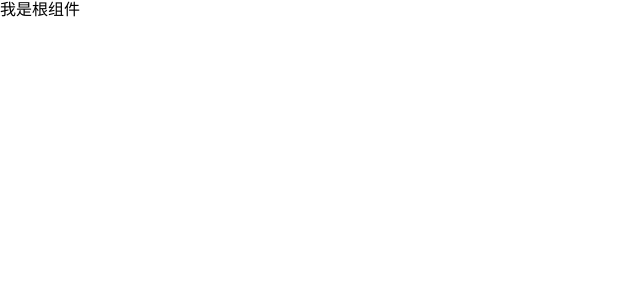
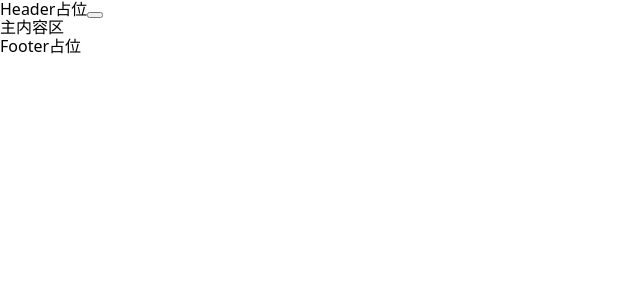
Before and after one commit to 518luck/resume, a React (Vite) app: page / in a window 1280 px wide. Shown: the top 300 px of the page, without its empty margins (0-640 px from the left). Built offline with nearby package versions, Linux system fonts and the light colour scheme.

Commit message:
首页配置

```diff
--- a/package.json
+++ b/package.json
@@ -10,6 +10,7 @@
     "preview": "vite preview"
   },
   "dependencies": {
+    "antd": "^5.25.3",
     "modern-normalize": "^3.0.1",
     "react": "^19.1.0",
     "react-dom": "^19.1.0",
--- a/src/App.tsx
+++ b/src/App.tsx
@@ -1,5 +1,15 @@
+import Header from '@/components/Header'
+import Footer from '@/components/Footer'
+import styles from '@/styles/App.module.scss'
+
 function App() {
-  return <>我是根组件</>
+  return (
+    <div className={styles.appContainer}>
+      <Header />
+      <main>主内容区</main>
+      <Footer />
+    </div>
+  )
 }
 
 export default App
--- /dev/null
+++ b/src/components/Footer/index.tsx
@@ -0,0 +1,5 @@
+function Footer() {
+  return <div>Footer占位</div>
+}
+
+export default Footer
--- /dev/null
+++ b/src/components/Header/index.tsx
@@ -0,0 +1,11 @@
+import {Buttom } from '@'
+function Header() {
+  return (
+    <div>
+      Header占位
+      <button></button>
+    </div>
+  )
+}
+
+export default Header
--- a/src/main.tsx
+++ b/src/main.tsx
@@ -3,9 +3,9 @@ import { RouterProvider } from 'react-router-dom'
 
 import router from '@/routers/index'
 import '@/styles/variables.scss'
+
+// 初始化
 import ThemeInitializer from '@/theme/ThemeInitializer'
-
-// 首次渲染
 
 createRoot(document.getElementById('root')!).render(
   <>
--- /dev/null
+++ b/src/styles/App.module.scss
@@ -0,0 +1,7 @@
+.appContainer {
+  display: flex;
+  flex-direction: column;
+  min-height: 100vh;
+  background: var(--bg-color);
+  transition: background 0.3s ease;
+}
```
Also changed, not shown: 1 other file (tests, documents, lock files or other folders).
